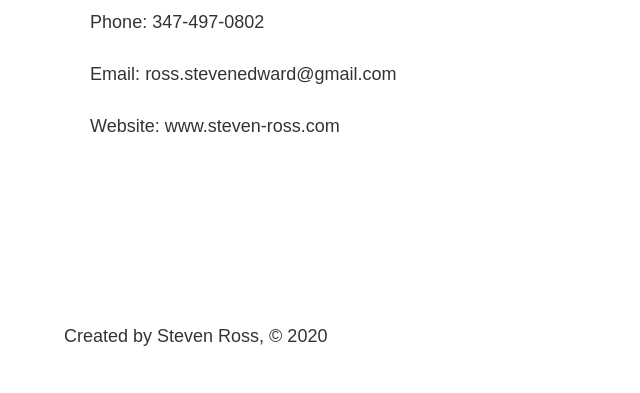
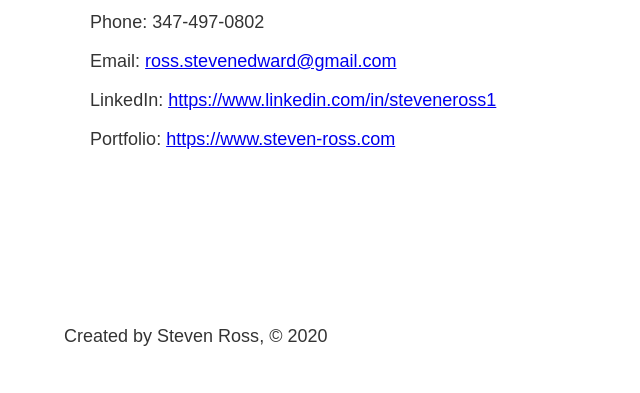
Before and after one commit to steveneross94/gatsby, a Gatsby site: page /contact in a window 1280 px wide. Shown: the part 407-800 px from the top of the page, without its empty margins (219-859 px from the left). Built offline with nearby package versions, Linux system fonts and the light colour scheme; Gatsby itself is replaced by a stand-in of ours.

Commit message:
graphQL intro

```diff
--- a/gatsby-config.js
+++ b/gatsby-config.js
@@ -9,4 +9,12 @@ module.exports = {
   plugins: [
     'gatsby-plugin-sass'
   ],
+  siteMetadata: {
+    title: "Steven Ross",
+    author: "Steven Ross",
+    email: 'ross.stevenedward@gmail.com',
+    portfolio: 'https://www.steven-ross.com',
+    linkedIn: 'https://www.linkedin.com/in/steveneross1',
+    phone: '347-497-0802'
+  }
 }
--- a/package.json
+++ b/package.json
@@ -15,7 +15,7 @@
   },
   "dependencies": {
     "gatsby": "^2.24.79",
-    "gatsby-plugin-sass": "^2.3.19",
+    "gatsby-plugin-sass": "^2.3.20",
     "node-sass": "^4.14.1",
     "react": "^16.12.0",
     "react-dom": "^16.12.0"
--- a/src/components/footer.js
+++ b/src/components/footer.js
@@ -1,9 +1,19 @@
 import React from 'react'
+import { graphql, useStaticQuery } from 'gatsby'
 
 function Footer() {
+    const data = useStaticQuery(graphql`
+        query {
+            site {
+                siteMetadata {
+                    author
+                }
+            }
+        }
+    `)
     return (
         <footer>
-            <p>Created by Steven Ross, © 2020</p>
+            <p>Created by {data.site.siteMetadata.author}, © 2020</p>
         </footer>
     )
 }
--- a/src/components/header.js
+++ b/src/components/header.js
@@ -1,14 +1,23 @@
 import React from 'react'
-import { Link } from 'gatsby'
+import { Link, graphql, useStaticQuery } from 'gatsby'
 // import './header.module.scss'
 import headerStyles from './header.module.scss'
 
 function Header() {
+    const data = useStaticQuery(graphql`
+        query {
+            site {
+                siteMetadata {
+                    title
+                }
+            }
+        }
+    `)
     return (
         <header className={headerStyles.header}>
             <h1>
                 <Link className={headerStyles.title} to='/'>
-                    Todd's Party Shack
+                    {data.site.siteMetadata.title}
                 </Link>
             </h1>
             <nav>
--- a/src/pages/about.js
+++ b/src/pages/about.js
@@ -7,7 +7,7 @@ function AboutPage() {
     return (
         <Layout>
             <h1>About Me</h1>
-            <h2>I like to code and snowboard</h2>
+            <h2>I like to snowboard, write code, and play games.</h2>
             <p>Need more info? <Link to='/contact'>Contact Me</Link></p>
         </Layout>
     )
--- a/src/pages/contact.js
+++ b/src/pages/contact.js
@@ -1,31 +1,62 @@
 import React from 'react'
-
+import { graphql, useStaticQuery } from 'gatsby'
 import Layout from '../components/layout'
+// import linkStyles from '../components/header.module.scss'
 
 function ContactPage() {
+    const data = useStaticQuery(graphql`
+        query {
+            site {
+                siteMetadata {
+                    phone,
+                    portfolio,
+                    linkedIn,
+                    email
+                }
+            }
+        }
+    `)
 
-    const myInfo = {
-        phone: '347-497-0802',
-        email: 'ross.stevenedward@gmail.com',
-        website: 'www.steven-ross.com'
-    }
+    const info = data.site.siteMetadata
 
-    const postMyInfo = (myInfo) => {
-        return (
-            Object.keys(myInfo).map((item, i) => {
-                return (
-                    <ul>
-                        <li style={{ listStyleType: "none" }} key={i}>{item.charAt(0).toUpperCase() + item.slice(1)}: {myInfo[item]}</li>
-                    </ul>
-                )
-            })
-        )
-    }
+    // const myInfo = {
+    //     phone: '347-497-0802',
+    //     email: 'ross.stevenedward@gmail.com',
+    //     linkedIn: 'www.linkedin.com/in/steveneross1'
+    // }
+
+    // const postMyInfo = (myInfo) => {
+    //     return (
+    //         Object.keys(myInfo).map((item, i) => {
+    //             return (
+    //                 <ul>
+    //                     <li style={{ listStyleType: "none" }} key={i}>{item.charAt(0).toUpperCase() + item.slice(1)}: {myInfo[item]}</li>
+    //                 </ul>
+    //             )
+    //         })
+    //     )
+    // }
 
     return (
         <Layout>
             <h1>My Contact Info</h1>
-            {postMyInfo(myInfo)}
+            <ul>
+                <li style={{listStyleType: 'none'}}>
+                    Phone: {info.phone}
+                </li>
+                <li style={{listStyleType: 'none'}}>
+                    Email: <a href={`mailto:` + info.email}>
+                        {info.email}</a>
+                </li>
+                <li style={{listStyleType: 'none'}}>
+                    LinkedIn: <a href={info.linkedIn}>
+                        {info.linkedIn}</a>
+                </li>
+                <li style={{listStyleType: 'none'}}>
+                    Portfolio: <a href={info.portfolio}>
+                        {info.portfolio}</a>
+                </li>
+            </ul>
         </Layout>
     )
 }
--- a/src/pages/index.js
+++ b/src/pages/index.js
@@ -7,7 +7,7 @@ const IndexPage = () => {
 
   return (
     <Layout>
-      <h2>Sup! I'm Todd, I like to party</h2>
+      <h2>Sup! I'm Steven, a full-stack developer with a love for the outdoors.</h2>
       <p>Need a Developer? <Link to="/contact">Contact Me</Link></p>
       <p>Chirp Chirp <a href='https://www.twitter.com/senorr_ross'>Follow Me On Twitter</a></p>
     </Layout>
```
Also changed, not shown: 1 other file.
